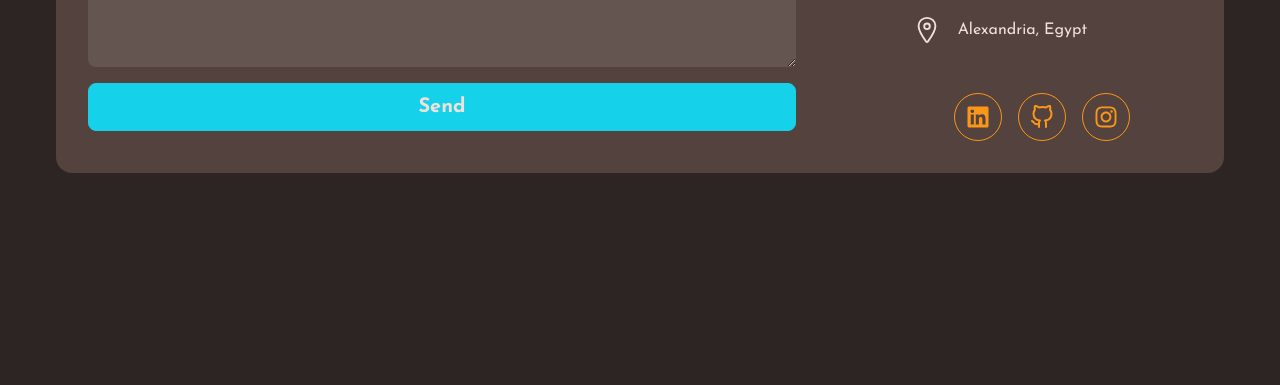
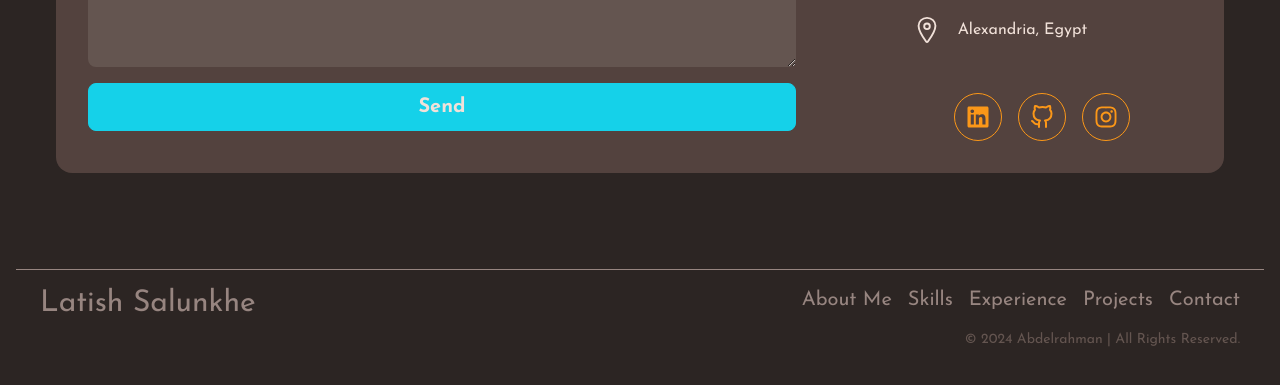
Before and after one commit to latishcoder/web_dev, a React (Vite) app in the folder frontend/: page / in a window 1280 px wide. Shown: the part 4903-5288 px from the top of the page. Built offline with nearby package versions, Linux system fonts and the light colour scheme; a web font is replaced by a local one.

Commit message:
Footer done

```diff
--- a/frontend/src/App.jsx
+++ b/frontend/src/App.jsx
@@ -1,6 +1,7 @@
 import AboutMeMain from "./components/aboutMeSection/AboutMeMain";
 import ContactMeMain from "./components/contactSection/ContactMeMain";
 import ExperienceMain from "./components/experienceSection/ExperienceMain";
+import FooterMain from "./components/footer/FooterMain";
 import HelperSection from "./components/HelperSection";
 import HeroGradient from "./components/HeroSection/HeroGradient";
 import HeroMain from "./components/HeroSection/HeroMain";
@@ -24,6 +25,7 @@
     <ExperienceMain />
     <ProjectsMain />
     <ContactMeMain />
+    <FooterMain />
     <HelperSection />
    </div>
   )
--- /dev/null
+++ b/frontend/src/components/footer/FooterMain.jsx
@@ -0,0 +1,37 @@
+// import { Link } from "react-scroll";
+
+const links = [
+  { link: "About Me", section: "about" },
+  { link: "Skills", section: "skills" },
+  { link: "Experience", section: "experience" },
+  { link: "Projects", section: "projects" },
+  { link: "Contact", section: "contact" },
+];
+const FooterMain = () => {
+
+  return (
+    <div className="px-4">
+      <div className="w-full h-[1px] bg-lightGrey mt-24"></div>
+      <div className="md:flex justify-between mt-4 max-w-[1200px] mx-auto sm:hidden">
+        <p className="text-3xl text-lightGrey ">Latish Salunkhe</p>
+        <ul className="flex gap-4 text-lightGrey text-xl">
+          {links.map((item, index) => {
+            return (
+              <li key={index}>
+                <a href="#"
+                className="hover:text-white transition-all duration-500 cursor-pointer">
+                    {item.link}
+                </a>
+              </li>
+            );
+          })}
+        </ul>
+      </div>
+      <p className="max-w-[1200px] mx-auto text-right mt-2 mb-12 text-sm text-lightBrown">
+        © 2024 Abdelrahman | All Rights Reserved.
+      </p>
+    </div>
+  );
+};
+
+export default FooterMain;
```
